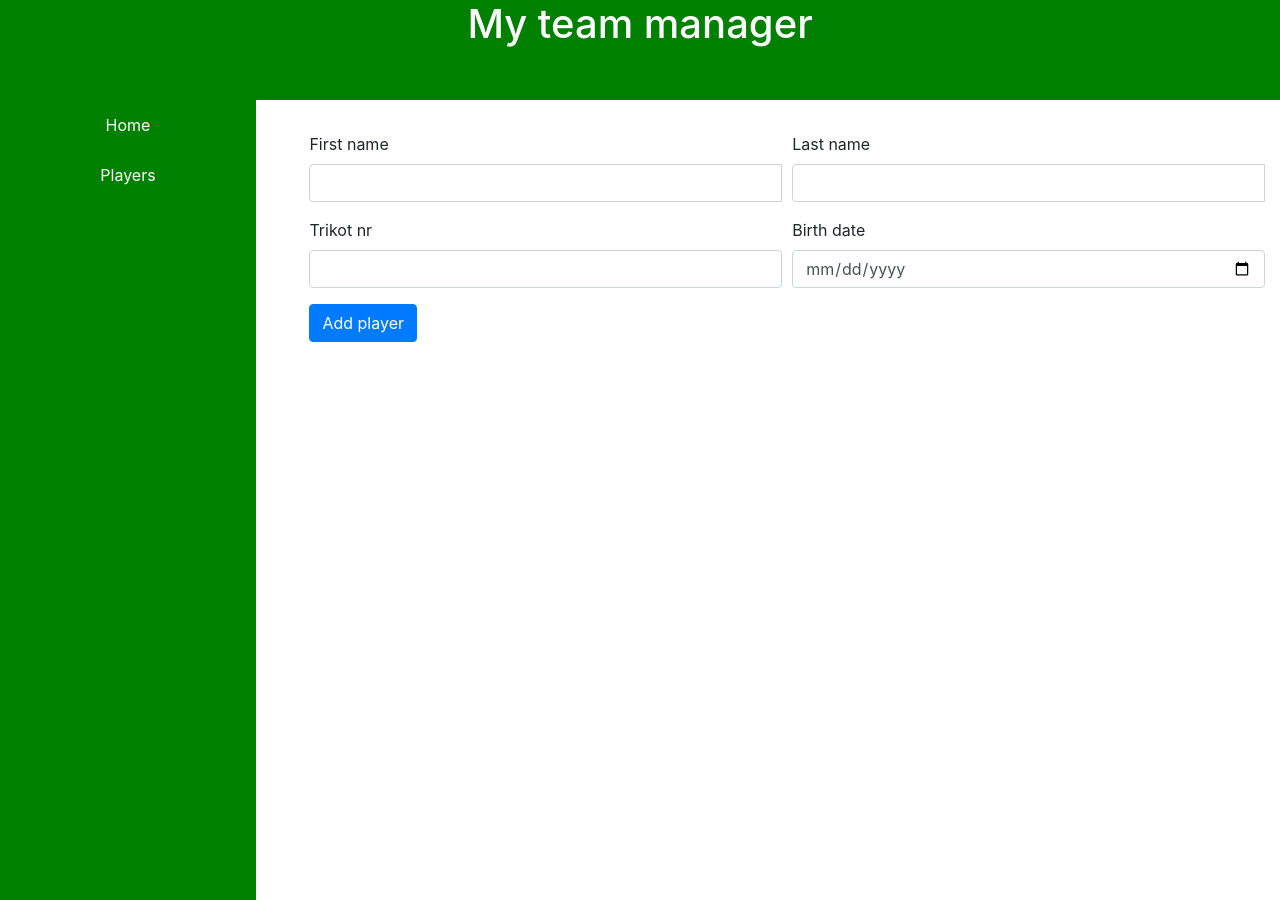
After one commit to danielmessn/AppEng, a PHP site: page /addplayer.php in a window 1280 px wide. The commit adds this page. Run offline with PHP 8.4, Linux system fonts and the light colour scheme.

Commit message:
List of players, add players

```diff
--- /dev/null
+++ b/addplayer.php
@@ -0,0 +1,143 @@
+<?php
+
+  // Define variables and initialize with empty values
+  $firstname = $lastname = $trikotnr = $birthdate = "";
+
+  //handling data from form
+  if($_SERVER["REQUEST_METHOD"] == "POST"){
+      $firstname = $_POST["firstname"];
+      $lastname = $_POST["lastname"];
+      $trikotnr = trim($_POST['trikotnr']);
+      $birthdate = trim($_POST['birthdate']);
+
+
+      require_once('config.php');
+
+      $trikotnr = !empty($trikotnr) ? "'". mysqli_real_escape_string($link, $trikotnr)."'" : 'null';
+      $birthdate = !empty($birthdate) ? "'". mysqli_real_escape_string($link, $birthdate)."'" : 'null';
+
+      /* Build the query escaping the values */
+      $query = "INSERT INTO player (plyr_guid, plyr_firstname, plyr_lastname, plyr_trikotnr, plyr_birthdate) VALUES
+      (uuid(), '" . mysqli_real_escape_string($link, $firstname) . "', '" . mysqli_real_escape_string($link, $lastname) . "'
+      , " . $trikotnr . ", " . $birthdate . ")";
+
+      echo "<p>" . $query . "</p>";
+
+      /* Execute the SQL query */
+      if (!mysqli_query($link, $query))
+      {
+        /* if mysqli_query() returns FALSE it means an error occurred */
+        echo 'Query error: ' . mysqli_error($link);
+        die();
+      }
+
+      echo "Player inserted!";
+
+      mysqli_close($link);
+
+      // Redirect user to players.php page
+      header("location: players.php");
+  }
+
+?>
+
+<!doctype html>
+
+<html lang="en">
+<head>
+  <meta charset="utf-8">
+
+  <title>My team manager</title>
+  <meta name="description" content="Soccer team manager">
+  <meta name="author" content="Daniel Messner, Manuel Messner">
+
+  <link rel="stylesheet" href="style.css">
+  <link rel="stylesheet" href="https://stackpath.bootstrapcdn.com/bootstrap/4.4.1/css/bootstrap.min.css" integrity="sha384-Vkoo8x4CGsO3+Hhxv8T/Q5PaXtkKtu6ug5TOeNV6gBiFeWPGFN9MuhOf23Q9Ifjh" crossorigin="anonymous">
+</head>
+
+<body>
+  <header>
+    <h1>My team manager</h1>
+  </header>
+  <div id="aside">
+    <div class="asideLink"><a href="index.php">Home</a></div>
+    <div class="asideLink"><a href="players.php">Players</a><br></div>
+
+  </div>
+
+  <div class="main">
+  <div class="container">
+
+		<div class="row">
+			<div class="col-md-12 order-md-1">
+
+				<form action="<?php echo htmlspecialchars($_SERVER["PHP_SELF"]); ?>" method="post" class="needs-validation" novalidate>
+
+        <div class="form-row">
+          <div class="col-md-6 mb-3">
+            <label for="firstname">First name</label>
+            <div class="input-group">
+              <input type="text" class="form-control" name="firstname" id="firstname" required>
+              <div class="invalid-feedback">
+                Please enter first name.
+              </div>
+            </div>
+          </div>
+          <div class="col-md-6 mb-3">
+            <label for="lastname">Last name</label>
+            <div class="input-group">
+              <input type="text" class="form-control" name="lastname" id="lastname" required>
+              <div class="invalid-feedback">
+                Please enter last name.
+              </div>
+            </div>
+          </div>
+          <div class="col-md-6 mb-3">
+            <label for="firstname">Trikot nr</label>
+            <div class="input-group">
+              <input type="text" class="form-control" name="trikotnr" id="trikotnr">
+            </div>
+          </div>
+          <div class="col-md-6 mb-3">
+            <label for="birthdate">Birth date</label>
+            <div class="input-group">
+              <input type="date" class="form-control" name="birthdate" id="birthdate">
+            </div>
+          </div>
+        </div>
+				<button class="btn btn-primary" type="submit">Add player</button>
+				</form>
+			</div>
+		</div>
+
+  </div>
+</div>
+
+  <!-- Optional JavaScript -->
+	<!-- jQuery first, then Popper.js, then Bootstrap JS -->
+	<script src="https://code.jquery.com/jquery-3.4.1.slim.min.js" integrity="sha384-J6qa4849blE2+poT4WnyKhv5vZF5SrPo0iEjwBvKU7imGFAV0wwj1yYfoRSJoZ+n" crossorigin="anonymous"></script>
+	<script src="https://cdn.jsdelivr.net/npm/popper.js@1.16.0/dist/umd/popper.min.js" integrity="sha384-Q6E9RHvbIyZFJoft+2mJbHaEWldlvI9IOYy5n3zV9zzTtmI3UksdQRVvoxMfooAo" crossorigin="anonymous"></script>
+	<script src="https://stackpath.bootstrapcdn.com/bootstrap/4.4.1/js/bootstrap.min.js" integrity="sha384-wfSDF2E50Y2D1uUdj0O3uMBJnjuUD4Ih7YwaYd1iqfktj0Uod8GCExl3Og8ifwB6" crossorigin="anonymous"></script>
+	<script>
+// Example starter JavaScript for disabling form submissions if there are invalid fields
+(function() {
+	'use strict';
+	window.addEventListener('load', function() {
+    // Fetch all the forms we want to apply custom Bootstrap validation styles to
+    var forms = document.getElementsByClassName('needs-validation');
+    // Loop over them and prevent submission
+    var validation = Array.prototype.filter.call(forms, function(form) {
+    	form.addEventListener('submit', function(event) {
+    		if (form.checkValidity() === false) {
+    			event.preventDefault();
+    			event.stopPropagation();
+    		}
+    		form.classList.add('was-validated');
+    	}, false);
+    });
+}, false);
+})();
+</script>
+
+</body>
+</html>
--- a/style.css
+++ b/style.css
@@ -1,5 +1,51 @@
+html, body {
+	height: 100%;
+}
+
+
 #aside {
 	width: 20%;
 	height: 100%;
-	background-color: green
+	background-color: green;
+	float: left;
 }
+
+a {
+	text-decoration: none;
+	color: white;
+}
+
+h1 {
+	text-align: center;
+	color: white;
+	margin-top: 5em;
+}
+
+header {
+	background-color: green;
+	height: 100px;
+}
+
+.asideLink {
+	text-align: center;
+	width: 100%;
+	height: 50px;
+}
+
+.asideLink a {
+	line-height: 50px;
+	text-decoration: none;
+	color: white;
+}
+
+#tableplayers {
+	width: 77%;
+	float: right;
+	margin-top: 2em;
+}
+
+.main {
+	width: 77%;
+	float: right;
+	margin-top: 2em;
+}
```
Also changed, not shown: config.php (added, +15 -0 lines), index.php (+15 -4 lines), players.php (added, +71 -0 lines), 1 other file.
